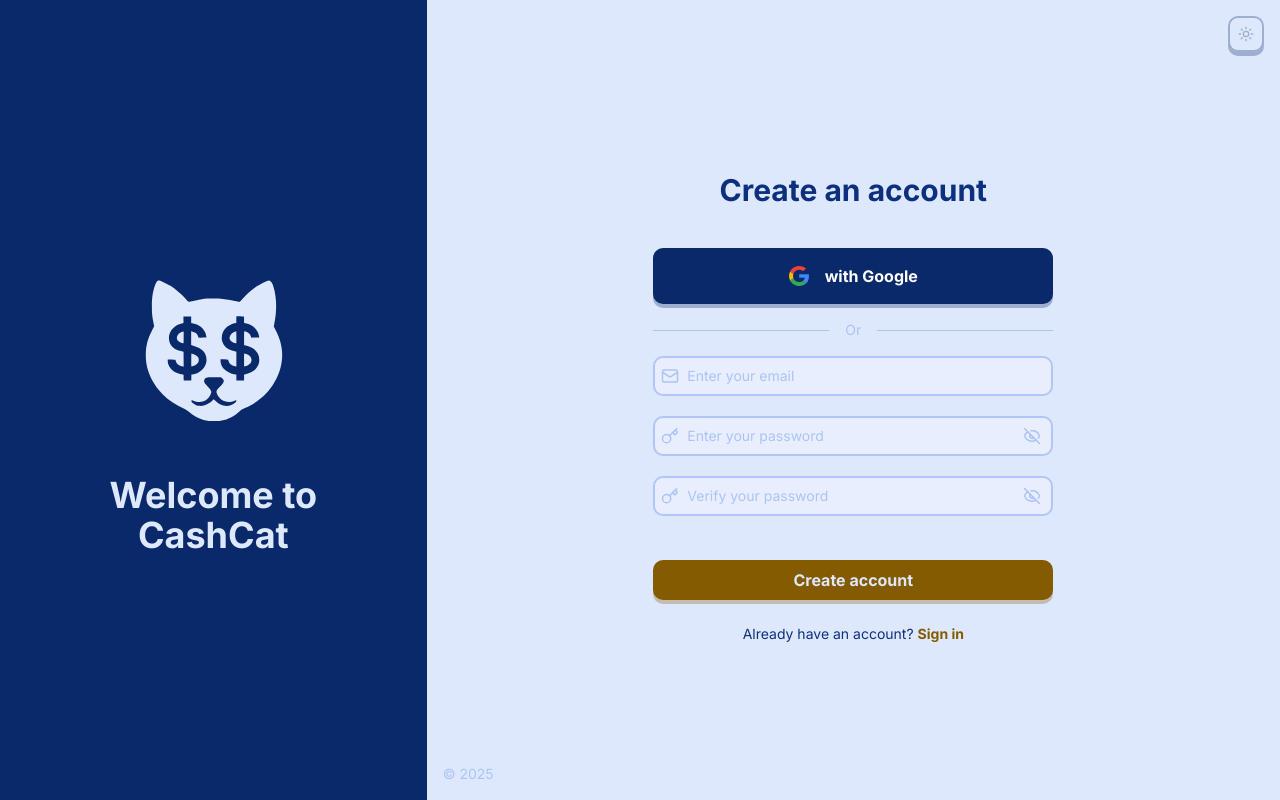
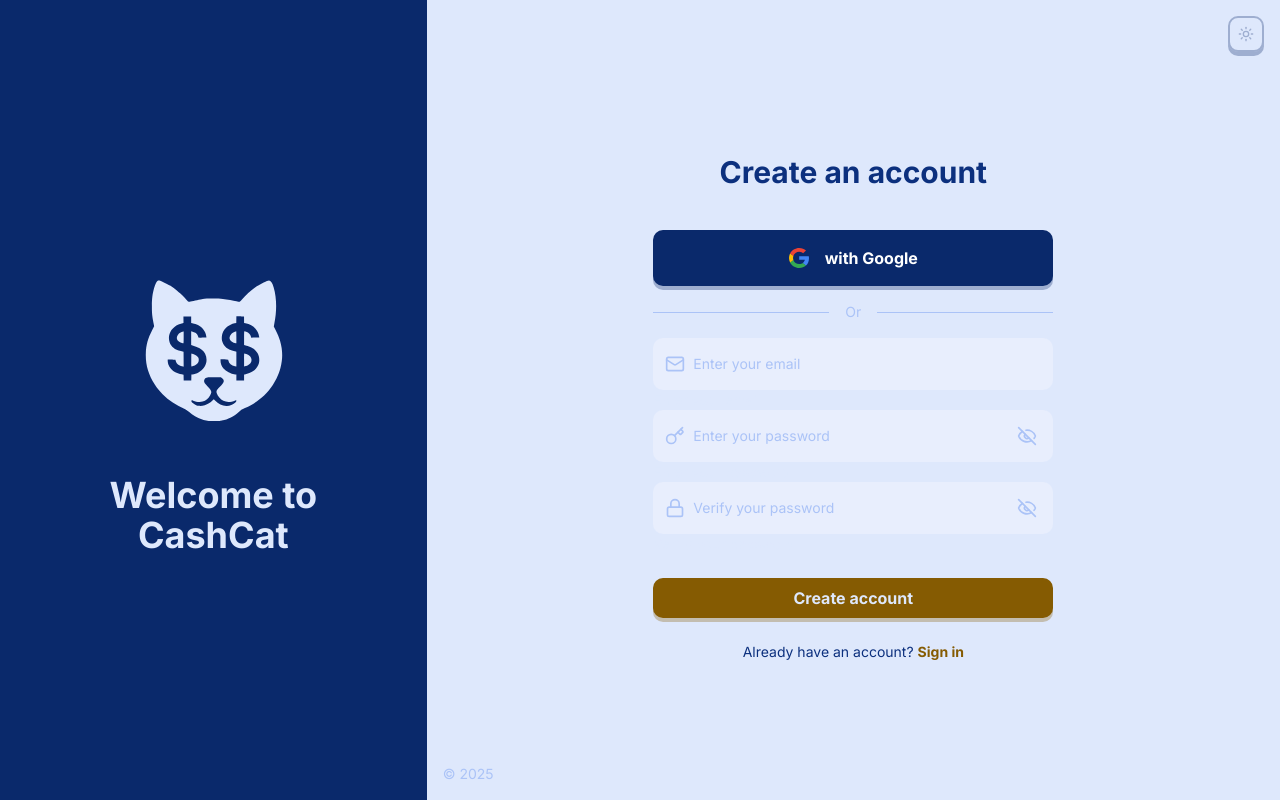
Before and after one commit to Personal-Investmets-Web-App/frontend, a Next.js app: page /register in a window 1280 px wide. Built offline with nearby package versions, Linux system fonts and the light colour scheme.

Commit message:
style: update dark mode colors in globals.css and adjust input component icons

```diff
--- a/src/app/globals.css
+++ b/src/app/globals.css
@@ -32,32 +32,32 @@
 }
 
 /* TODO: Add dark mode */
-/* .dark {
-  --background: hsl(221 83% 17%);
-  --foreground: hsl(221 83% 93%);
-  --muted: hsl(41 20% 13%);
-  --muted-foreground: hsl(41 12% 72%);
-  --popover: hsl(221 47% 2%);
-  --popover-foreground: hsl(221 38% 97%);
-  --card: hsl(221 47% 2%);
-  --card-foreground: hsl(221 38% 97%);
-  --border: hsl(221 12% 10%);
-  --input: hsl(221 12% 10%);
-  --primary: hsl(221 83% 53%);
-  --primary-foreground: hsl(0 0% 100%);
-  --secondary: hsl(41 83% 53%);
-  --secondary-foreground: hsl(41 83% 13%);
-  --accent: hsl(41 7.54% 59.23%);
-  --accent-foreground: hsl(41 83% 13%);
-  --destructive: hsl(10 87% 51%);
-  --destructive-foreground: hsl(0 0% 100%);
-  --ring: hsl(221 83% 53%);
+.dark {
+  --background: hsl(221 83% 7%);
+  --foreground: hsl(221 83% 73%);
+  --muted: hsl(221 83% 15%);
+  --muted-foreground: hsl(221 83% 35%);
+  --popover: hsl(221 83% 5%);
+  --popover-foreground: hsl(221 52% 100%);
+  --card: hsl(221 83% 5%);
+  --card-foreground: hsl(221 52% 100%);
+  --border: hsl(221 12% 6%);
+  --input: hsl(221 83% 35%);
+  --primary: hsl(221 83% 77%);
+  --primary-foreground: hsl(0 0% 0%);
+  --secondary: hsl(41 97.18% 73.57%);
+  --secondary-foreground: hsl(41 83% 87%);
+  --accent: hsl(41 83% 47%);
+  --accent-foreground: hsl(41 83% 87%);
+  --destructive: hsl(10 87% 65%);
+  --destructive-foreground: hsl(10 87% 14%);
+  --ring: hsl(221 83% 47%);
   --chart-1: hsl(221 83% 53%);
   --chart-2: hsl(41 83% 53%);
   --chart-3: hsl(41 83% 53%);
   --chart-4: hsl(41 83% 56%);
   --chart-5: hsl(221 86% 53%);
-} */
+}
 
 @theme inline {
   --radius-sm: calc(var(--radius) - 4px);
--- a/src/core/app/components/ui/input.tsx
+++ b/src/core/app/components/ui/input.tsx
@@ -33,11 +33,11 @@
         {StartIcon && (
           <div className={
             cn(
-              "absolute left-2 top-1/2 transform -translate-y-1/2",
+              "absolute left-3 top-1/2 transform -translate-y-1/2",
               onClickStartButton ? "cursor-pointer" : ""
             )
           } onClick={handleStartIconClick}>
-            <StartIcon size={18} className={
+            <StartIcon size={20} className={
               cn(
                 "text-muted-foreground",
                 onClickStartButton ? "cursor-pointer transition-all duration-300 hover:text-primary" : ""
@@ -48,9 +48,9 @@
         <input
           type={type}
           className={cn(
-            "flex w-full rounded-md border-input border-2 bg-muted px-4 py-2 text-sm ring-offset-background file:border-0 file:bg-transparent file:text-sm file:font-medium placeholder:text-muted-foreground focus-visible:outline-none focus-visible:ring-1 focus-visible:ring-ring focus-visible:ring-offset-0 disabled:cursor-not-allowed disabled:opacity-50",
-            startIcon ? "pl-8" : "",
-            endIcon ? "pr-8" : "",
+            "flex w-full rounded-md border-input border-0 bg-muted px-6 py-4 text-sm ring-offset-background file:border-0 file:bg-transparent file:text-sm file:font-medium placeholder:text-muted-foreground focus-visible:outline-none focus-visible:ring-1 focus-visible:ring-ring focus-visible:ring-offset-0 disabled:cursor-not-allowed disabled:opacity-50",
+            startIcon ? "pl-10" : "",
+            endIcon ? "pr-10" : "",
             className
           )}
           ref={ref}
@@ -59,7 +59,7 @@
         {EndIcon && (
           <div className={
             cn(
-              "absolute right-3 top-1/2 transform -translate-y-1/2",
+              "absolute right-4 top-1/2 transform -translate-y-1/2",
               onClickEndButton ? "cursor-pointer" : ""
             )
           } onClick={handleEndIconClick}>
@@ -68,7 +68,7 @@
                 "text-muted-foreground",
                 onClickEndButton ? "cursor-pointer transition-all duration-300 hover:text-primary" : ""
               )
-            } size={18} />
+            } size={20} />
           </div>
         )}
       </div>
--- a/src/modules/auth/app/components/register-form.tsx
+++ b/src/modules/auth/app/components/register-form.tsx
@@ -15,7 +15,7 @@
 } from "@/core/app/components/ui/form"
 import { Input } from "@/core/app/components/ui/input"
 import Link from "next/link"
-import { EyeIcon, EyeOffIcon, KeyIcon, Loader2, MailIcon } from "lucide-react"
+import { EyeIcon, EyeOffIcon, KeyIcon, Loader2, LockIcon, MailIcon } from "lucide-react"
 import { useState } from "react"
 import { Separator } from "@/core/app/components/ui/separator"
 import Image from "next/image"
@@ -150,7 +150,7 @@
                   {/* <FormLabel>Password</FormLabel> */}
                   <FormControl>
                     <Input placeholder="Verify your password" type={showPassword ? "text" : "password"} {...field}
-                      startIcon={KeyIcon}
+                      startIcon={LockIcon}
                       endIcon={showPassword ? EyeIcon : EyeOffIcon}
                       onClickEndButton={() => setShowPassword(!showPassword)}
                     />
```
